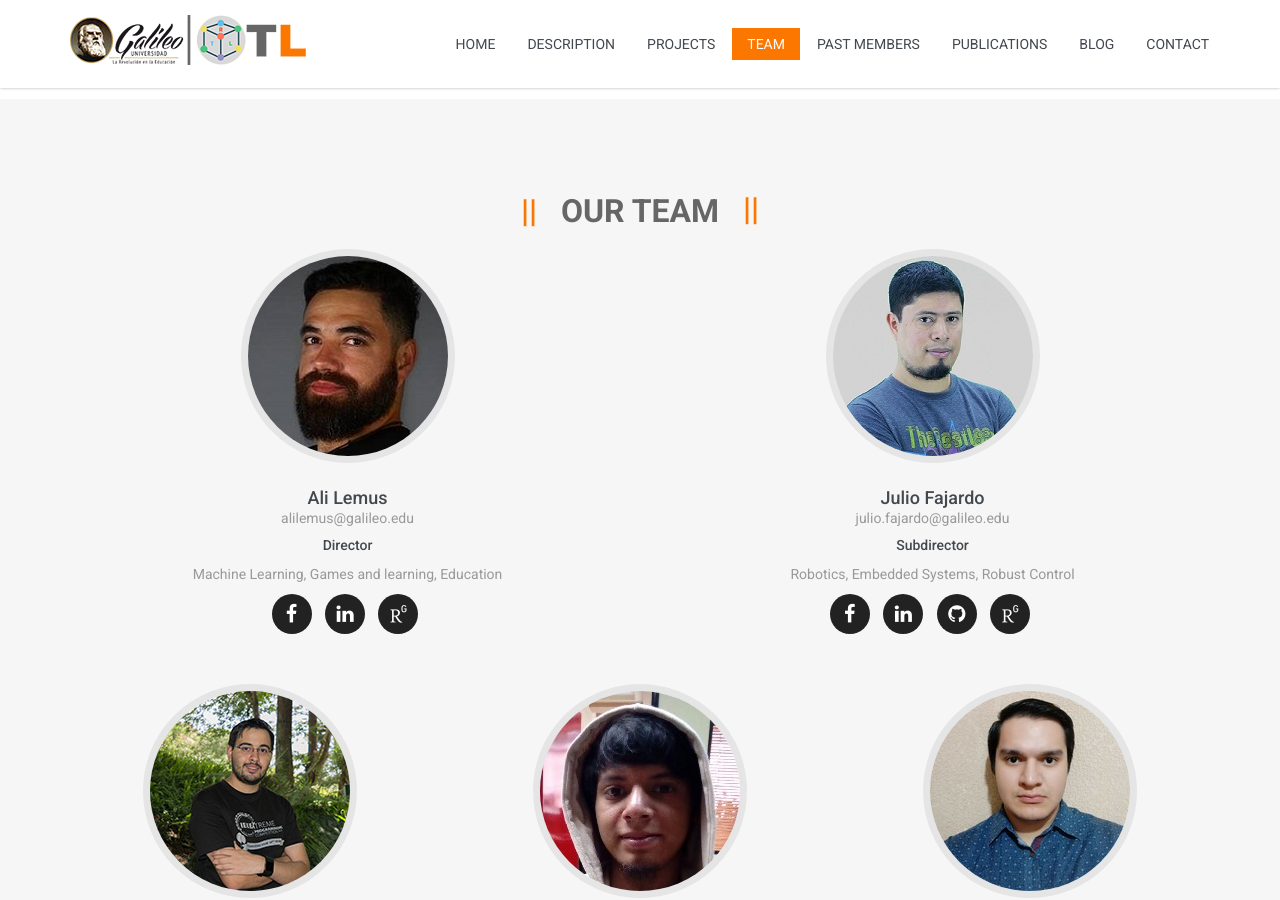
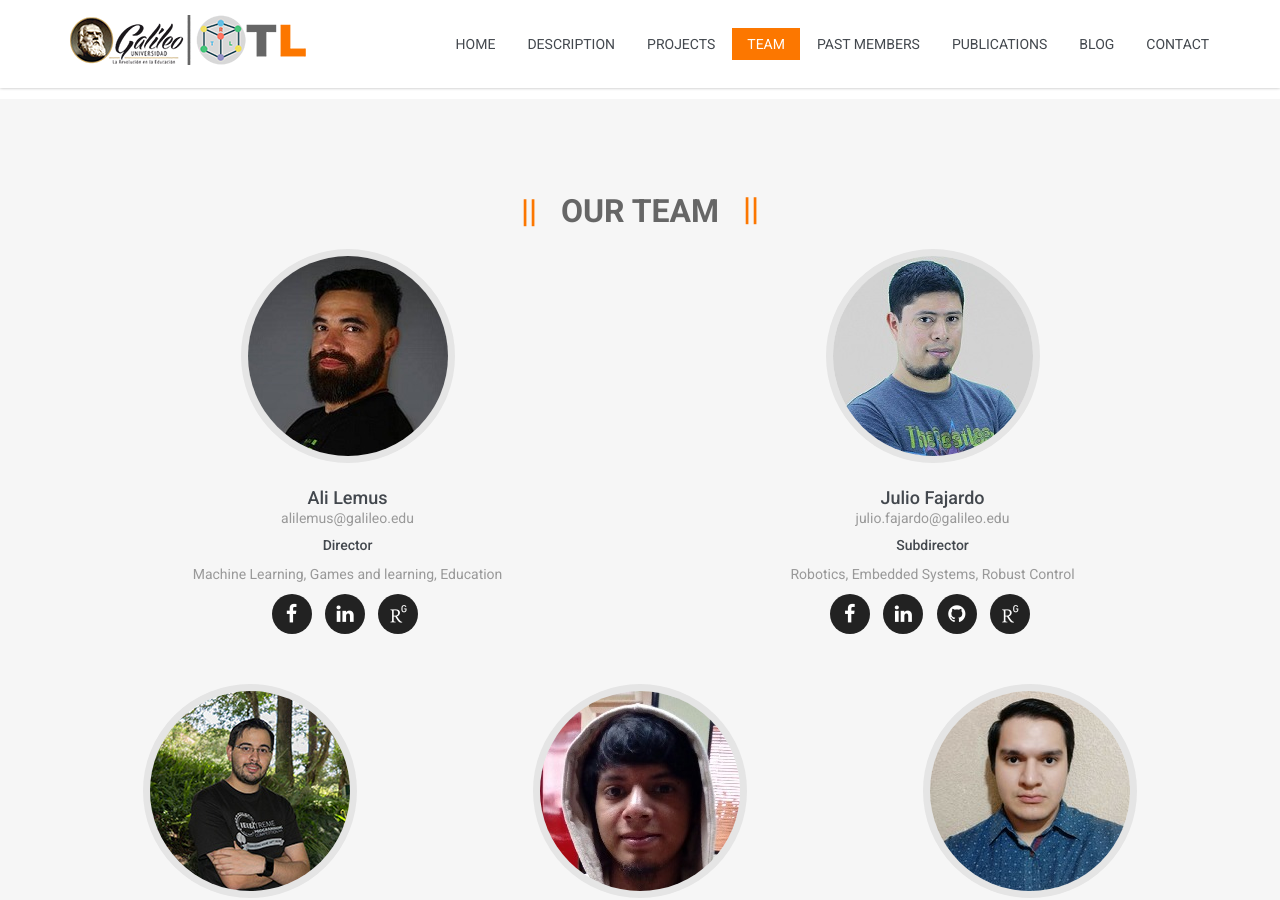
Before and after one commit to turing-lab/turing-lab.github.io, a Jekyll site: the page built from index.md, in a window 1280 px wide and 900 px high, scrolled down 2902 px. Built offline with Jekyll 4.4.1, drawn with Linux system fonts in a browser that asks for light colours; some web fonts are replaced.

Commit message:
Update picture size

```diff
--- a/_data/members.yml
+++ b/_data/members.yml
@@ -1,7 +1,7 @@
 -
     name: Ali Lemus
     id: ali
-    avatar: /misc/img/members/AliSmall.jpg
+    avatar: /misc/img/members/AliNew.jpg
     mail: alilemus@galileo.edu
     info: Director
     skills: Machine Learning, Games and learning, Education
```
Also changed, not shown: misc/img/members/AliNew.jpg (added), misc/img/members/AliSmall.jpg (deleted).
